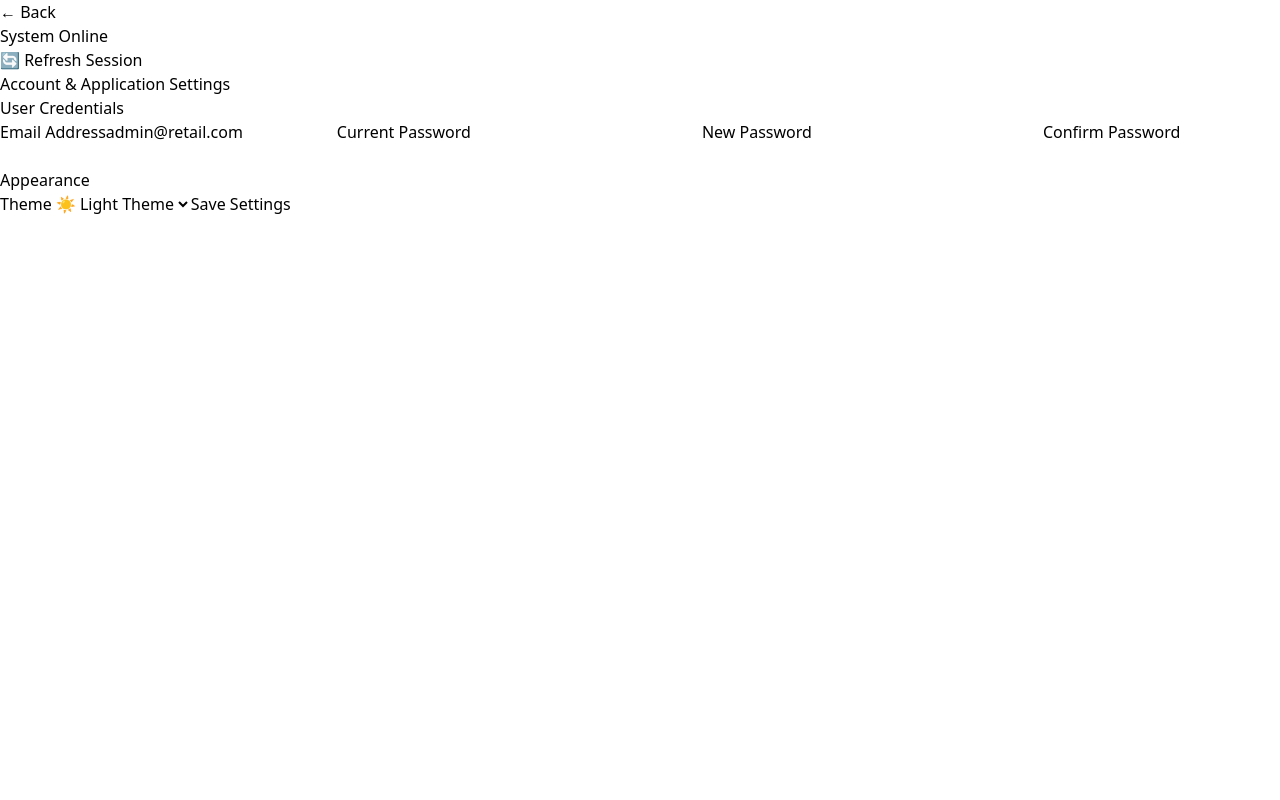
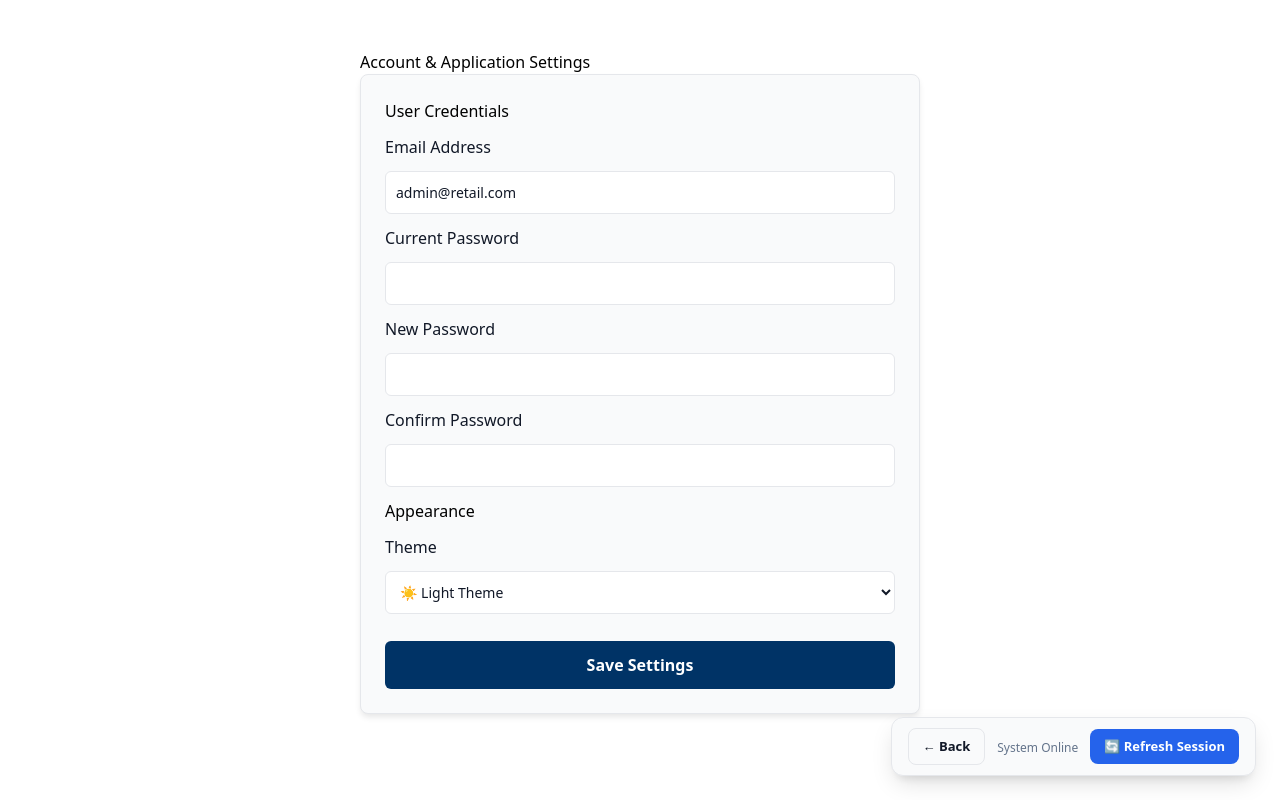
Before and after one commit to MDKubal-17/Intelligent-Retail-Analytics-and-Inventory-Optimization-System, a React (Vite) app in the folder retail-analytics-frontend/: page /settings in a window 1280 px wide. Built offline with nearby package versions, Linux system fonts and the light colour scheme; no server answers.

Commit message:
Add floating action button styles and theme variables

```diff
--- a/retail-analytics-frontend/src/index.css
+++ b/retail-analytics-frontend/src/index.css
@@ -108,7 +108,172 @@ code {
   line-height: 135%;
   padding: 4px 8px;
   background: var(--code-bg);
-} */
+}
 
+@import "tailwindcss"; */
 
 @import "tailwindcss";
+/* Floating Bottom Hover Box */
+.floating-bottom-box {
+  position: fixed;
+  bottom: 24px;
+  right: 24px;
+  z-index: 9999;
+  display: flex;
+  align-items: center;
+  gap: 12px;
+  padding: 10px 16px;
+  background-color: var(--card-bg, #ffffff);
+  border: 1px solid var(--border, #e2e8f0);
+  border-radius: 12px;
+  box-shadow: 0 10px 25px -5px rgba(0, 0, 0, 0.15), 0 8px 10px -6px rgba(0, 0, 0, 0.1);
+  backdrop-filter: blur(8px);
+  transition: transform 0.2s ease, box-shadow 0.2s ease;
+}
+
+.floating-bottom-box:hover {
+  transform: translateY(-3px);
+  box-shadow: 0 15px 30px -5px rgba(0, 0, 0, 0.22);
+}
+
+.floating-action-btn {
+  padding: 8px 14px;
+  border-radius: 8px;
+  font-size: 13px;
+  font-weight: 600;
+  border: none;
+  cursor: pointer;
+  transition: opacity 0.2s ease;
+}
+
+.btn-back {
+  background-color: transparent;
+  color: var(--text, #334155);
+  border: 1px solid var(--border, #cbd5e1);
+}
+
+.btn-refresh-box {
+  background-color: #2563eb;
+  color: #ffffff;
+}
+
+.btn-refresh-box:disabled {
+  opacity: 0.65;
+  cursor: not-allowed;
+}
+
+.system-ready {
+  font-size: 12px;
+  color: #64748b;
+  font-weight: 500;
+}
+
+.status-pill {
+  font-size: 11px;
+  font-weight: 700;
+  padding: 4px 8px;
+  border-radius: 20px;
+  background-color: #dcfce7;
+  color: #15803d;
+}
+/* -------------------------------------------------------------------------- */
+/* THEME VARIABLES & GLOBAL STYLES                                            */
+/* -------------------------------------------------------------------------- */
+
+:root {
+  --bg: #ffffff;
+  --text: #111827;
+  --text-h: #000000;
+  --card-bg: #f9fafb;
+  --border: #e5e7eb;
+}
+
+/* Applied when <html data-theme="dark"> is set by Settings.jsx */
+[data-theme="dark"] {
+  --bg: #0f172a;
+  --text: #e2e8f0;
+  --text-h: #ffffff;
+  --card-bg: #1e293b;
+  --border: #334155;
+}
+
+body {
+  background-color: var(--bg);
+  color: var(--text);
+  transition: background-color 0.25s ease, color 0.25s ease;
+}
+
+/* -------------------------------------------------------------------------- */
+/* SETTINGS PAGE CUSTOM STYLES                                               */
+/* -------------------------------------------------------------------------- */
+
+.settings-page {
+  max-width: 600px;
+  margin: 30px auto;
+  padding: 20px;
+  font-family: system-ui, -apple-system, sans-serif;
+}
+
+.settings-page h2,
+.settings-page h3 {
+  color: var(--text-h);
+}
+
+.settings-card {
+  background-color: var(--card-bg);
+  border: 1px solid var(--border);
+  padding: 24px;
+  border-radius: 8px;
+  display: flex;
+  flex-direction: column;
+  gap: 12px;
+  box-shadow: 0 4px 6px -1px rgba(0, 0, 0, 0.1);
+  transition: background-color 0.25s ease;
+}
+
+.settings-card input,
+.settings-card select {
+  padding: 10px;
+  border-radius: 6px;
+  border: 1px solid var(--border);
+  background-color: var(--bg);
+  color: var(--text);
+  font-size: 14px;
+}
+
+.btn-save {
+  margin-top: 15px;
+  padding: 12px;
+  background-color: #003366;
+  color: #ffffff;
+  border: none;
+  border-radius: 6px;
+  font-weight: bold;
+  cursor: pointer;
+  transition: opacity 0.2s;
+}
+
+.btn-save:disabled {
+  opacity: 0.6;
+  cursor: not-allowed;
+}
+
+.alert {
+  padding: 12px 16px;
+  border-radius: 6px;
+  margin-bottom: 15px;
+  font-weight: bold;
+  font-size: 14px;
+}
+
+.alert-success {
+  background-color: #d1e7dd;
+  color: #0f5132;
+  border: 1px solid #badbcc;
+}
+
+.alert-error {
+  background-color: #f8d7da;
+  color: #842029;
+  border: 1px solid #f5c2c7;
+}
```
